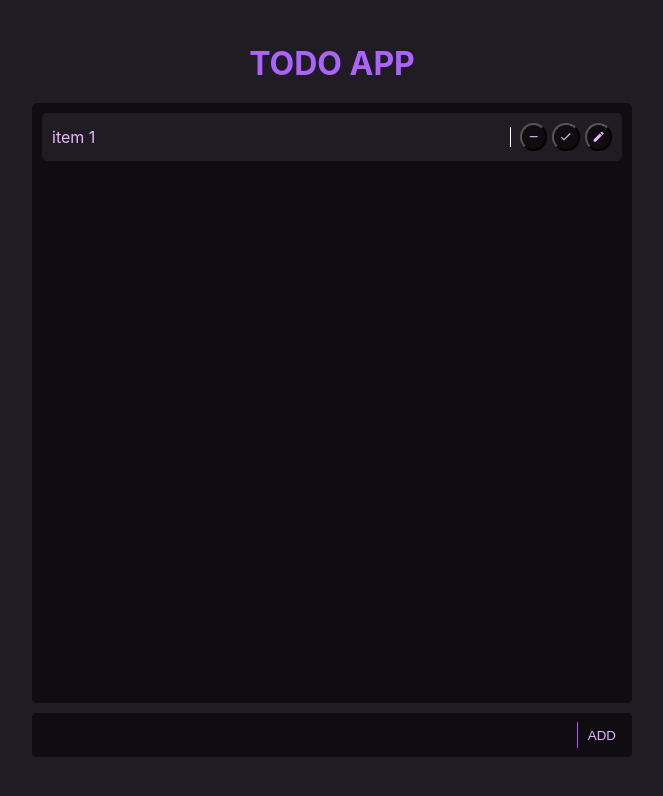
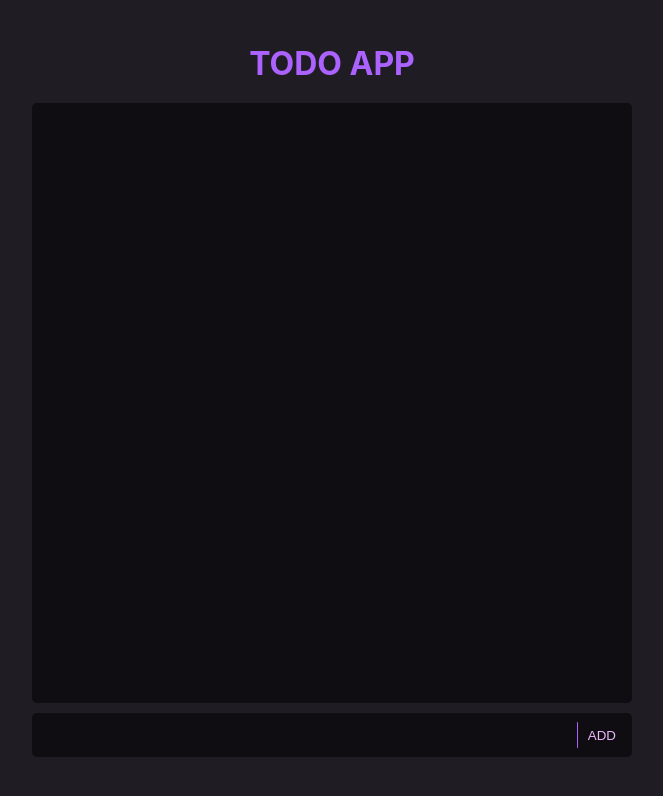
Before and after one commit to majid-hatami-maleki/todoApp, a React (Create React App) app: page / in a window 1280 px wide. Shown: the top 796 px of the page, without its empty margins (308-971 px from the left). Built offline with nearby package versions, Linux system fonts and the light colour scheme.

Commit message:
programming todos options btn

```diff
--- a/src/components/App/App.js
+++ b/src/components/App/App.js
@@ -1,4 +1,4 @@
-import React, { useState } from 'react'
+import React, { useMemo, useState } from 'react'
 import './app.css'
 import {MdDone , MdOutlineRemove , MdModeEdit} from 'react-icons/md'
 export default function App() {
@@ -9,21 +9,29 @@ export default function App() {
     <div className='app-container'>
         <h1 className='app-title'>TODO APP</h1>
         <div className='todo-app-container'>
-            <ul className='todo-app-display'>
-                <li>
-                    <p>item 1</p>
+        <ul className='todo-app-display'>
+            {useMemo(()=>{
+                 return  allTodosArray.map((todo)=>{
+                  return  <li>
+                    <p>{todo.value}</p>
                     <div className="todo-item-options">
                         <button title='remove'><MdOutlineRemove/></button>
                         <button title='Done'><MdDone/></button>
                         <button title='Edit'><MdModeEdit/></button>
                     </div>
                 </li>
+                })
+            },[allTodosArray])}
             </ul>
             <div className="create-todo-panel">
                 <input type="text" value={inputValue} onChange={(e)=>{setInputValue(e.target.value)}}/>
                 <button onClick={()=>{
                     newObj.id = allTodosArray.length + 1
                     newObj.value = inputValue
+                    setAllTodosArray(prevState => {
+                        return [...prevState , newObj]
+                })
+                    setInputValue('')
                 }}>add</button>
             </div>
         </div>
--- a/src/components/App/app.css
+++ b/src/components/App/app.css
@@ -30,6 +30,12 @@
     background-color: #0f0d11;
     border-radius: 5px;
     padding: 10px;
+    display: flex;
+    justify-content: flex-start;
+    align-items: center;
+    flex-direction: column;
+    /*display flex*/
+    gap: 5px;
 }
 .todo-app-display li{
     width: 100%;
```
